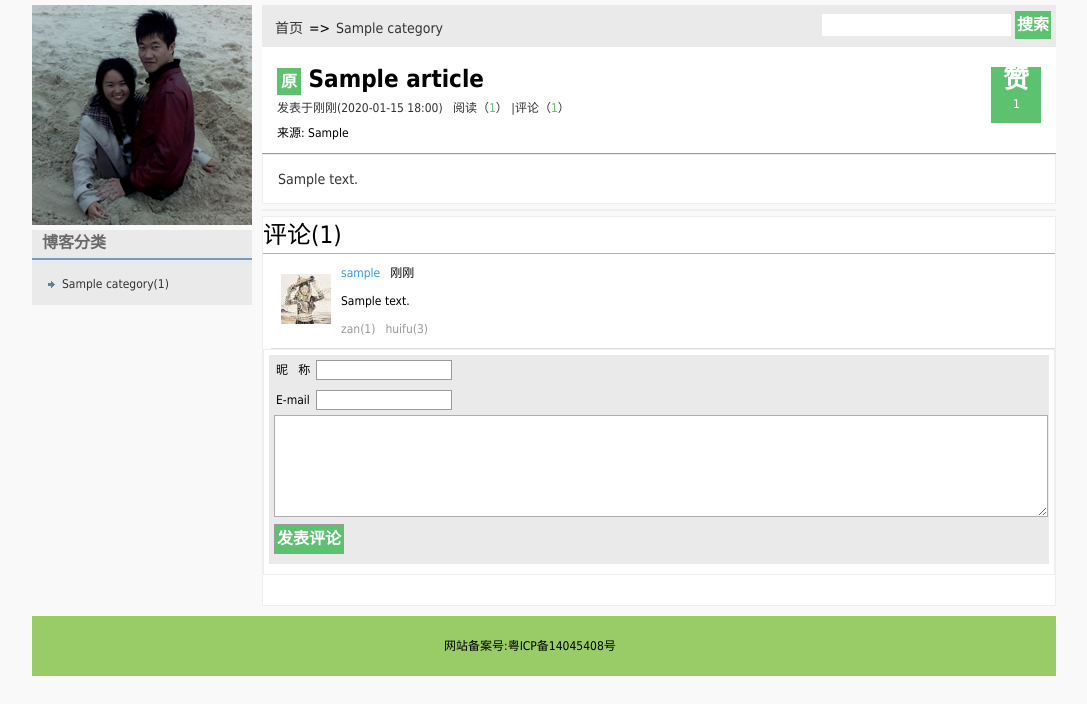
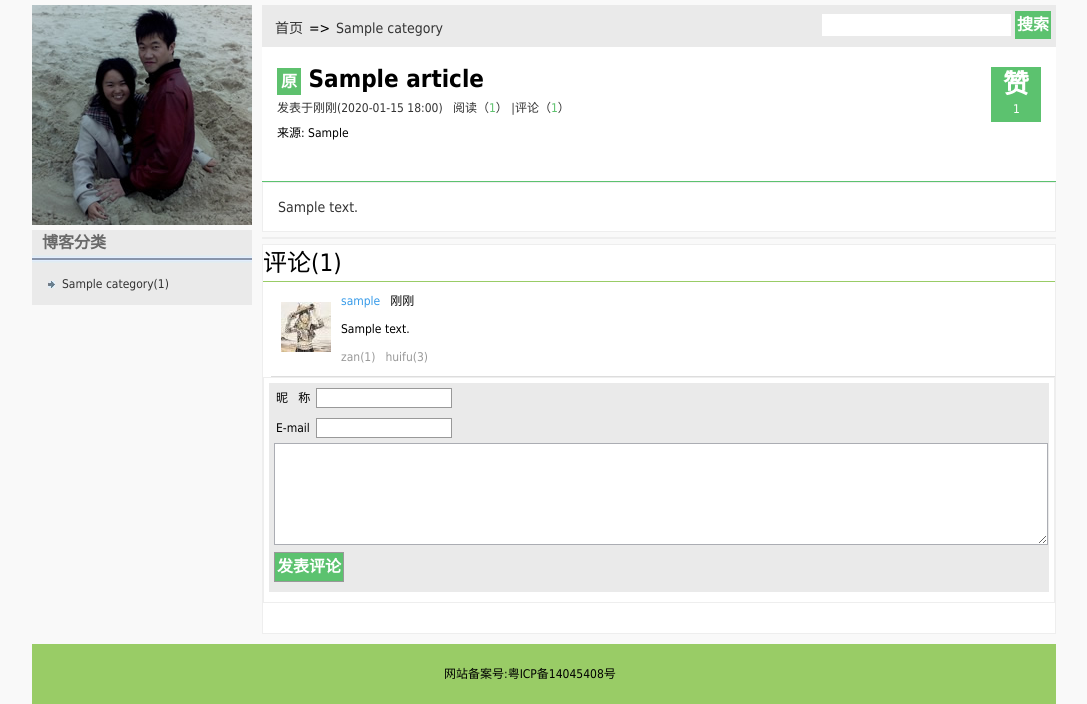
Before and after one commit to kevin386/proj_blog, a Django app: page /blog/art/1/ in a window 1280 px wide. Shown: the part 178-882 px from the top of the page, without its empty margins (96-1183 px from the left). Before the commit the page ends 854 px from the top, so only its background shows below. Run offline with Django 3.2, Linux system fonts and the light colour scheme; tables that the repository leaves empty hold one stand-in row (values such as "Sample post"); parts of the project's set-up code (start-up, migrations or seed data) failed here and were passed over; some libraries are stand-ins or nearby versions.

Commit message:
1. fix some css of article page.

```diff
--- a/blog/static/css/layout.css
+++ b/blog/static/css/layout.css
@@ -312,12 +312,20 @@ table {
 
 .zan_article {
 	background-color: #5CC26F;
-	height: 56px;
+	height: 50px;
 	width: 50px;
 	float: right;
+	padding-top: 5px;
 }
+.zan_article a:hover{
+	text-decoration:none;
+}
+.zan_article a:active{
+	text-decoration:none;
+}
+
 .article_main .article_title {
-	padding:20px 15px 7px 15px;
+	padding:20px 15px 30px 15px;
 	background-color: #FFF;
 	line-height: 25px;
 }
@@ -386,6 +394,11 @@ table {
 	font-size: 12px;
 	color:#333;
 }
+
+.article_title .tp3 {
+	margin-bottom: 5px;
+}
+
 .article_content {
 	color: #333;
 	padding:10px 15px 10px 15px;
@@ -408,7 +421,7 @@ table {
 }
 .zan_article .zan_p1 {
 	font-size: 26px;
-	margin-left: 12px;
+	padding-left: 12px;
 	color: #FFFFFF;
 	font-weight: bold;
 }
@@ -434,7 +447,7 @@ table {
 }
 .zan_article .zan_p2 {
 	color: #FFF;
-	margin-left: 22px;
+	padding-left: 22px;
 }
 .article_nav a {
 	color: #555FAA;
```
